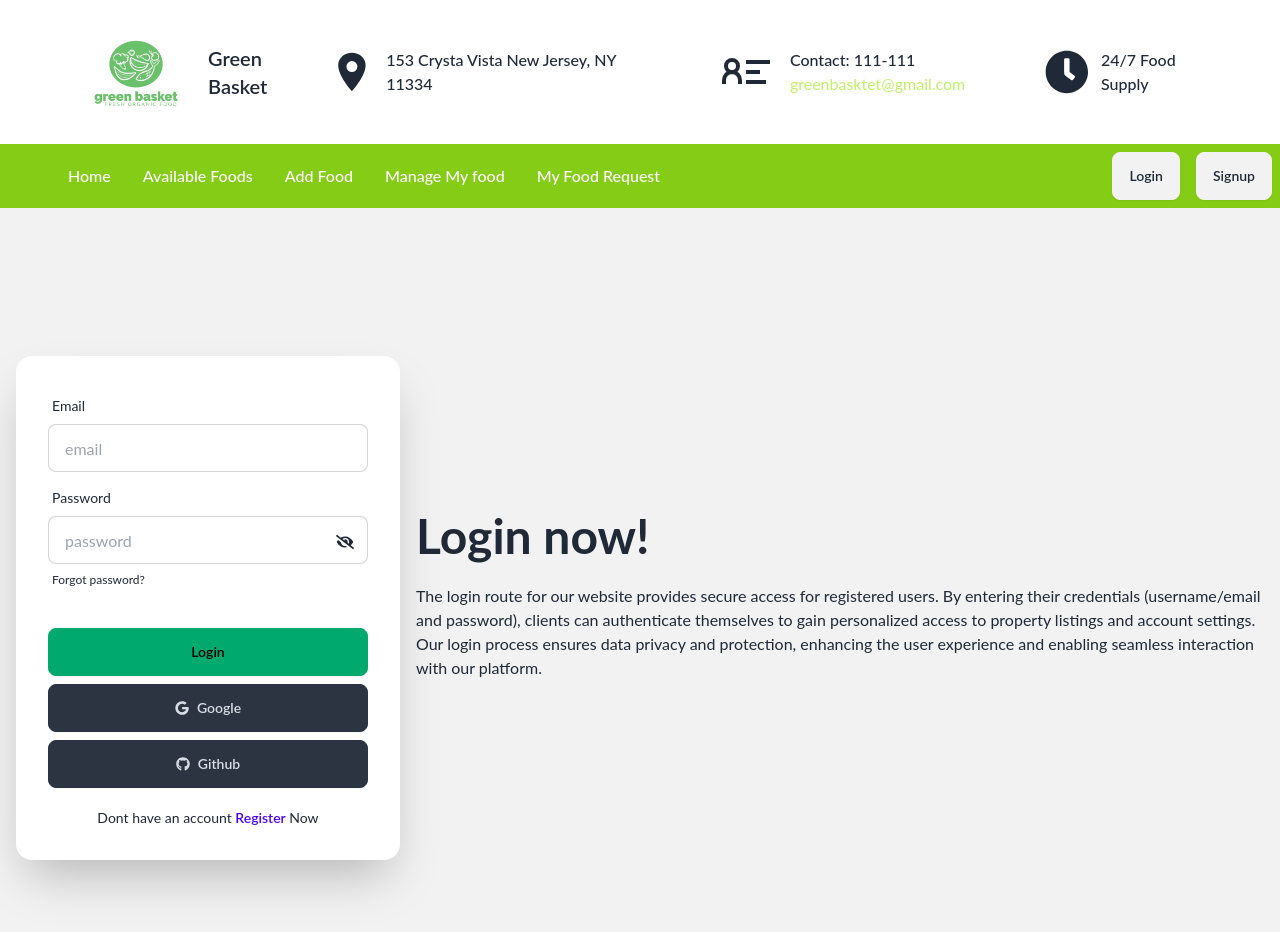
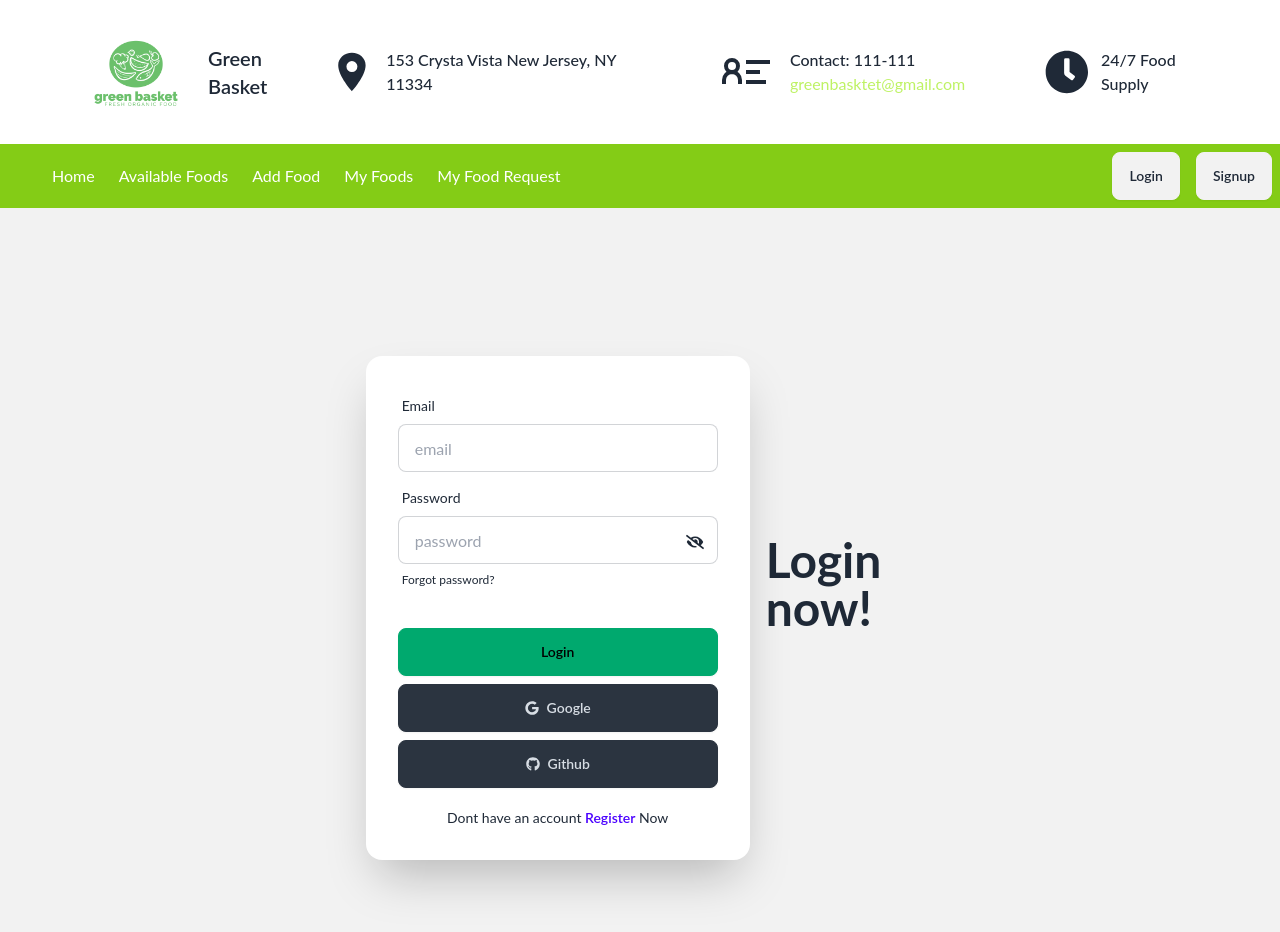
Before and after one commit to MdFuad92/FoodBridge, a React (Vite) app: page /login in a window 1280 px wide. Shown: the top 932 px of the page. Built offline with nearby package versions, Linux system fonts and the light colour scheme; no server answers.

Commit message:
added an available food item route

```diff
--- a/src/AuthProvider/AuthProvider.jsx
+++ b/src/AuthProvider/AuthProvider.jsx
@@ -1,7 +1,8 @@
-import { createUserWithEmailAndPassword, getAuth, onAuthStateChanged, signInWithEmailAndPassword, signInWithPopup, signOut, updateProfile } from "firebase/auth";
+import { GithubAuthProvider, GoogleAuthProvider, createUserWithEmailAndPassword, getAuth, onAuthStateChanged, signInWithEmailAndPassword, signInWithPopup, signOut, updateProfile } from "firebase/auth";
 import { app } from "../firebase/firebase.config";
 import { createContext, useEffect, useState } from "react";
-import { GithubAuthProvider, GoogleAuthProvider } from "firebase/auth/cordova";
+
+
 
 
 
--- a/src/AuthRoute/Login.jsx
+++ b/src/AuthRoute/Login.jsx
@@ -1,6 +1,6 @@
 import { useContext, useState } from "react";
 import { FaEye, FaEyeSlash, FaGithub, FaGoogle } from "react-icons/fa";
-import { Link, useNavigate } from "react-router-dom";
+import { Link, useLocation, useNavigate } from "react-router-dom";
 import Swal from "sweetalert2";
 import { AuthContext } from "../AuthProvider/AuthProvider";
 
@@ -11,6 +11,8 @@ const Login = () => {
     const {login,google,github} = useContext(AuthContext)
 
   const [security,setSecurity] = useState(false)
+  const loc = useLocation()
+  const navigate = useNavigate()
 
 
 
@@ -32,6 +34,7 @@ const Login = () => {
       text: "Login Successful",
       icon: "success"
     });
+    navigate(loc?.state?loc.state:'/' )
     })
     .catch((error)=>{
       console.error(error)
@@ -86,7 +89,7 @@ const handleGoogle = ()=>{
   <div className="hero-content flex-col lg:flex-row-reverse">
     <div className="text-center lg:text-left">
       <h1 className="text-5xl font-bold">Login now!</h1>
-      <p className="py-6">The login route for our website provides secure access for registered users. By entering their credentials (username/email and password), clients can authenticate themselves to gain personalized access to property listings and account settings. Our login process ensures data privacy and protection, enhancing the user experience and enabling seamless interaction with our platform.</p>
+      <p className="py-6"></p>
     </div>
     <div className="card shrink-0 w-full max-w-sm shadow-2xl bg-base-100">
       <form onSubmit={handleLogin} className="card-body">
@@ -109,10 +112,10 @@ const handleGoogle = ()=>{
           </label>
         </div>
         <div className="form-control mt-6">
-          <button className="btn btn-success">Login</button>
+          <button  className="btn btn-success">Login</button>
         </div>
         <button onClick={handleGoogle} className='btn btn-neutral'><FaGoogle />Google</button>
-               <button onClick={handleGithub} className='btn btn-neutral'><FaGithub />Github</button>
+        <button onClick={handleGithub} className='btn btn-neutral'><FaGithub />Github</button>
         <div>
                 <p className='text-center mt-3 text-sm'>Dont have an account <Link to='/register'><span className='text-primary font-semibold '>Register</span></Link> Now</p>
               </div>
--- a/src/Navbar/Navbar.jsx
+++ b/src/Navbar/Navbar.jsx
@@ -16,11 +16,11 @@ const Navbar = () => {
    }
 
     const links = <>
-         <li ><NavLink to='/'>Home</NavLink></li>
-        <li><NavLink to='/available'>Available Foods</NavLink></li>
-        <li><NavLink to='/add'>Add Food</NavLink></li>
-        <li><NavLink to='/manage'>Manage My food</NavLink></li>
-        <li><NavLink to='/request'>My Food Request</NavLink></li>
+         <li ><NavLink className={({isActive})=>isActive?'text-slate-900':'font-normal'} to='/'><span className="hover:text-slate-900 hover:duration-1000  ">Home</span></NavLink></li>
+        <li><NavLink className={({isActive})=>isActive?'text-slate-900':'font-normal'} to='/available'><span className="hover:text-slate-900 hover:duration-1000  ">Available Foods</span></NavLink></li>
+        <li><NavLink className={({isActive})=>isActive?'text-slate-900':'font-normal'} to='/add'><span className="hover:text-slate-900 hover:duration-1000  ">Add Food</span></NavLink></li>
+        <li><NavLink className={({isActive})=>isActive?'text-slate-900':'font-normal'} to='/manage'><span className="hover:text-slate-900 hover:duration-1000  ">My Foods</span></NavLink></li>
+        <li><NavLink className={({isActive})=>isActive?'text-slate-900':'font-normal'} to='/request'><span className="hover:text-slate-900 hover:duration-1000  ">My Food Request</span></NavLink></li>
     </>
     return (
         <div className="navbar bg-lime-500 h-16">
@@ -34,7 +34,7 @@ const Navbar = () => {
       </ul>
     </div>
     <div className="navbar-center pl-10 hidden lg:flex">
-    <ul className="menu menu-horizontal  text-base  font-medium text-white  px-1">
+    <ul className=" space-x-6 menu-horizontal  text-base  font-medium text-white  px-1">
      {links}
     </ul>
   </div>
--- /dev/null
+++ b/src/Route/PrivateRoute.jsx
@@ -0,0 +1,21 @@
+import React, { useContext } from 'react';
+import { Navigate, useLocation } from 'react-router-dom';
+import { AuthContext } from '../AuthProvider/AuthProvider';
+
+const PrivateRoute = ({children}) => {
+    const {user,loader} = useContext(AuthContext)
+    const location = useLocation()
+
+    if(loader){
+        return <div className=' w-full h-96 flex justify-center'>
+            <span className=" loading loading-spinner loading-lg"></span>
+        </div>
+    }
+
+    if(user){
+        return children
+    }
+    return <Navigate state={location.pathname} to='/login' ></Navigate>
+};
+
+export default PrivateRoute;
--- a/src/component/AddFood.jsx
+++ b/src/component/AddFood.jsx
@@ -1,5 +1,8 @@
 import { useContext } from "react";
 import { AuthContext } from "../AuthProvider/AuthProvider";
+import { useMutation } from "@tanstack/react-query";
+import axios from "axios";
+import Swal from "sweetalert2";
 
 
 const AddFood = () => {
@@ -22,16 +25,30 @@ const AddFood = () => {
        const foodItems = {email,name,food_name,image,location,date ,photo, status,note,quantity}
        console.log(foodItems)
 
+       axios.post('http://localhost:5000/foods',foodItems)
+       .then(data=>{
+        console.log(data.data)
+        if(data.data.insertedId){
+            Swal.fire({
+                title: "Congratulations!",
+                text: "Added Successfully",
+                icon: "success"
+              });
+          }
+       })
 
 
     }
+
+
     return (
         <div className="hero min-h-screen opacity-90 p-9  bg-no-repeat" style={{backgroundImage: 'url(https://i.ibb.co/ZSw5kS1/family-scaled.jpg)'}}>
 
           <div className="card bg-white bg-opacity-90 shadow-lg p-6">
-            <div className="p-6 border rounded-xl  space-y-6">
+            <div className="p-6 border border-gray-300 rounded-xl  space-y-6">
                 <h1 className="text-2xl font-semibold">Donator Info</h1>
-                 <span className="flex items-center font-bold">Profile pic:<img className="border rounded-xl w-24" src={user.photoURL} alt="" /></span>
+                 <span className="flex items-center space-y-6 font-bold "><span className="mr-5">Profile Photo: </span>
+                 <img className="border rounded-xl w-24" src={user.photoURL} alt="" /></span>
 
                  <p className="font-bold">Name : {user.displayName}</p>
                  <p className="font-bold">Email : {user.email} </p>
@@ -141,7 +158,7 @@ const AddFood = () => {
               <label className="label">
                 <span className="label-text font-bold text-xl">User Image</span>
               </label>
-              <input type="photo" placeholder="photo" name='photo' defaultValue={user.photoURL} className="input input-bordered" required />
+              <input type="photo" placeholder="photo" name='photo' defaultValue={user.photoURL} className="input input-bordered" required readOnly />
             </div>
             <div className="form-control md:w-1/2 ">
                 <label className="label">
--- /dev/null
+++ b/src/component/Available.jsx
@@ -0,0 +1,31 @@
+import { useQuery } from "@tanstack/react-query";
+
+
+const Available = () => {
+    const {isPending, data:foods} = useQuery({
+        queryKey:['foods'],
+        queryFn: async ()=>{
+            const res = await fetch('http://localhost:5000/foods');
+            return res.json()
+        }
+    })
+
+       if(isPending){
+            return <div className=' w-full h-96 flex justify-center'>
+
+            <span className=" loading loading-spinner loading-lg"></span>
+
+        </div>
+        }
+
+
+    return (
+        <div className="space-y-6">
+            <h5 className="text-xl text-center font-mono mt-14">Lets Take care of Each other</h5>
+            <h1 className="text-5xl font-medium text-center">Enjoy & Eat <span className="text-lime-500">Together!</span></h1>
+            <div></div>
+        </div>
+    );
+};
+
+export default Available;
--- a/src/main.jsx
+++ b/src/main.jsx
@@ -9,10 +9,24 @@ import './index.css'
 import router from './Route/Route';
 import AuthProvider from './AuthProvider/AuthProvider';
 
+
+import {
+
+  QueryClient,
+  QueryClientProvider,
+} from '@tanstack/react-query'
+
+const queryClient = new QueryClient()
+
+
+
 ReactDOM.createRoot(document.getElementById('root')).render(
   <React.StrictMode>
-    <AuthProvider>
+     <QueryClientProvider client={queryClient}>
+     <AuthProvider>
     <RouterProvider router={router} />
     </AuthProvider>
+    </QueryClientProvider>
+
  </React.StrictMode>,
 )
--- a/tailwind.config.js
+++ b/tailwind.config.js
@@ -3,6 +3,7 @@ export default {
   content: [
     "./index.html",
     "./src/**/*.{js,ts,jsx,tsx}",
+    './node_modules/preline/preline.js',
   ],
   theme: {
     extend: {
@@ -13,5 +14,6 @@ export default {
   },
   plugins: [
     require('daisyui'),
+    require('preline/plugin'),
   ],
 }
```
Also changed, not shown: package.json (+8 -0 lines), src/Route/Route.jsx (+7 -1 lines), 1 other file (tests, documents, lock files or other folders).
